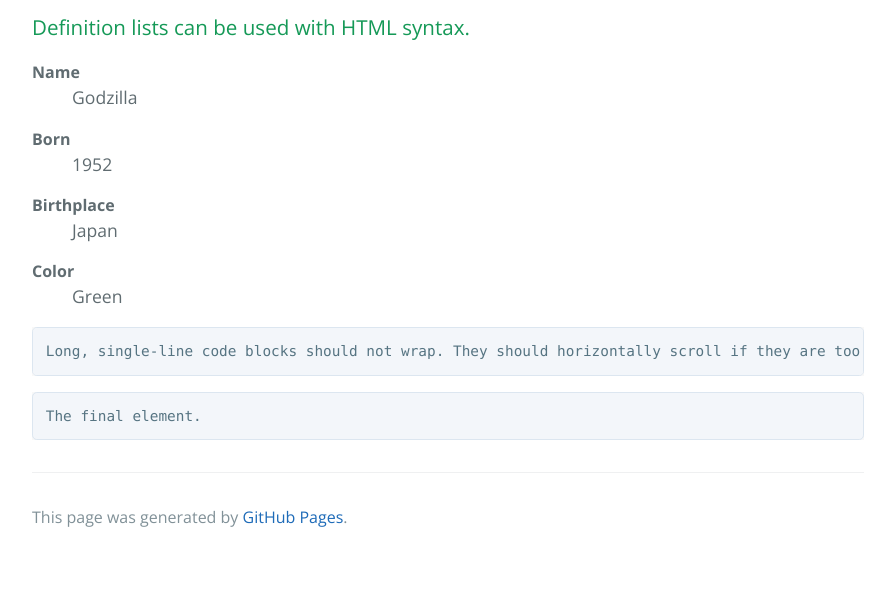
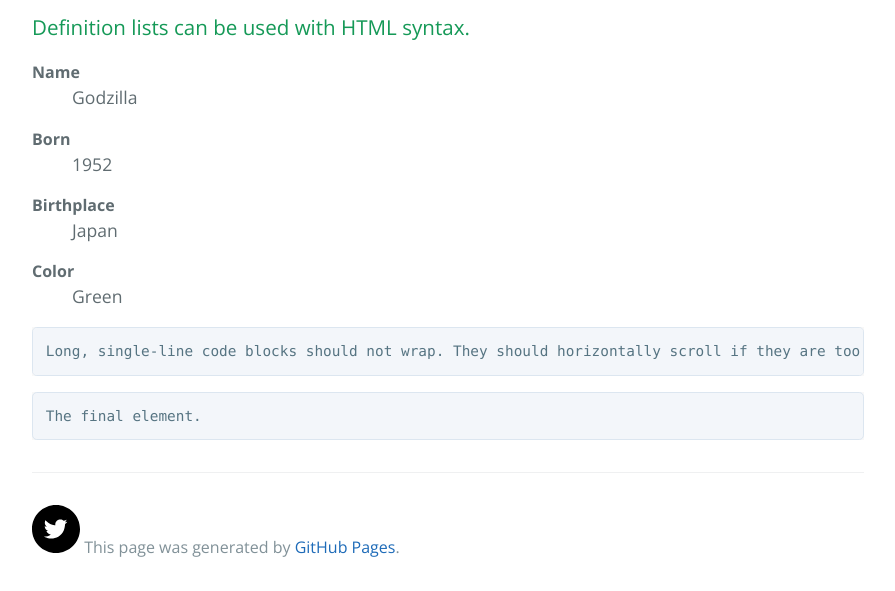
Before and after one commit to matthewllthomas/matthewllthomas.github.io, a Jekyll site: the page built from index.md, in a window 1280 px wide. Shown: the part 3458-4049 px from the top of the page, without its empty margins (192-1087 px from the left). Built offline with Jekyll 4.4.1, drawn with Linux system fonts in a browser that asks for light colours; the repository's description, which GitHub fills in, is left out; before the commit the page ends 4019 px from its top, so only the background shows below that.

Commit message:
Update default.html

```diff
--- a/_layouts/default.html
+++ b/_layouts/default.html
@@ -36,6 +36,7 @@
       {{ content }}
 
       <footer class="site-footer">
+		<img src="docs/images/Twitter_black.svg" alt="Twitter">
         <span class="site-footer-credits">This page was generated by <a href="https://pages.github.com">GitHub Pages</a>.</span>
       </footer>
     </main>
```
